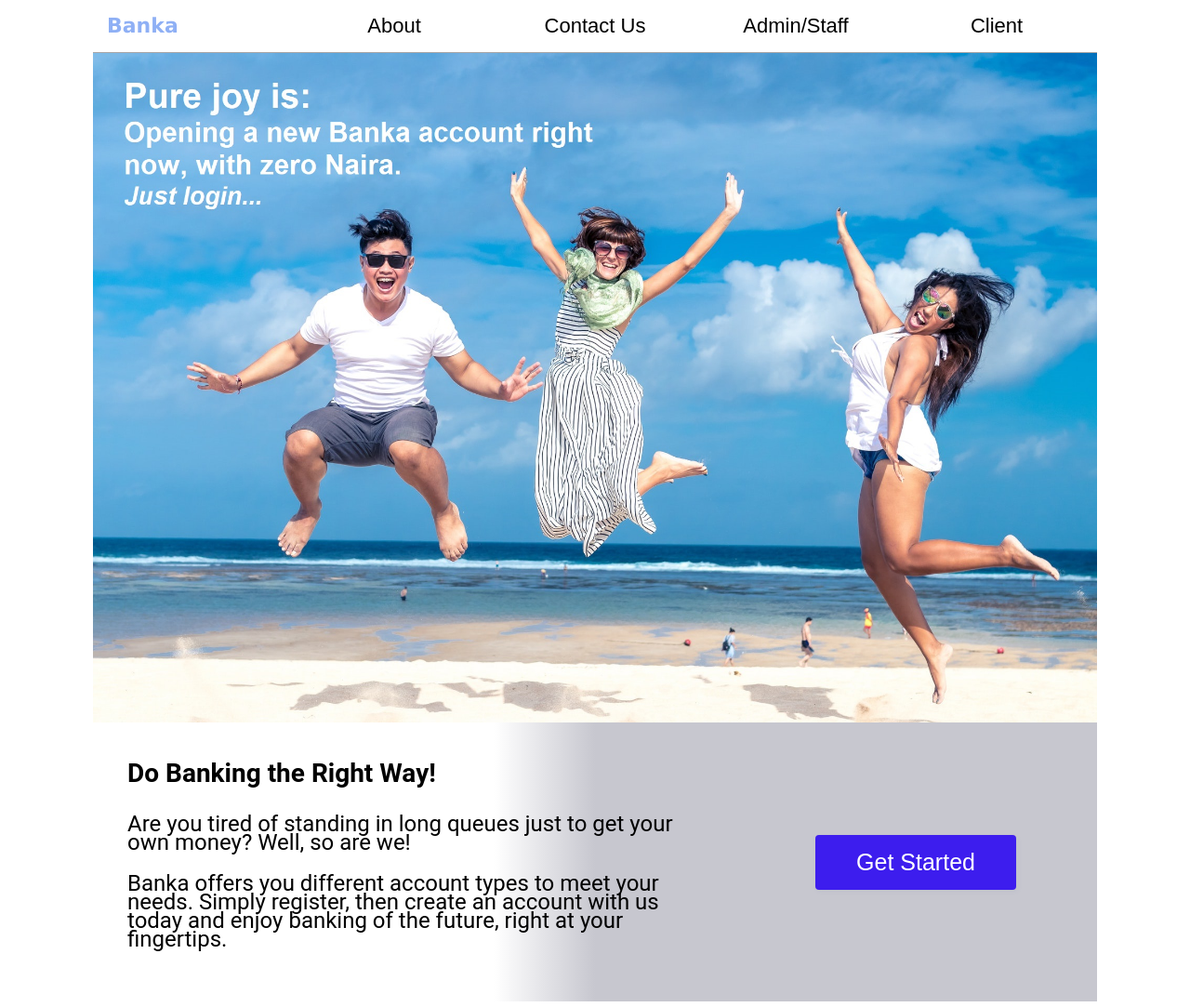
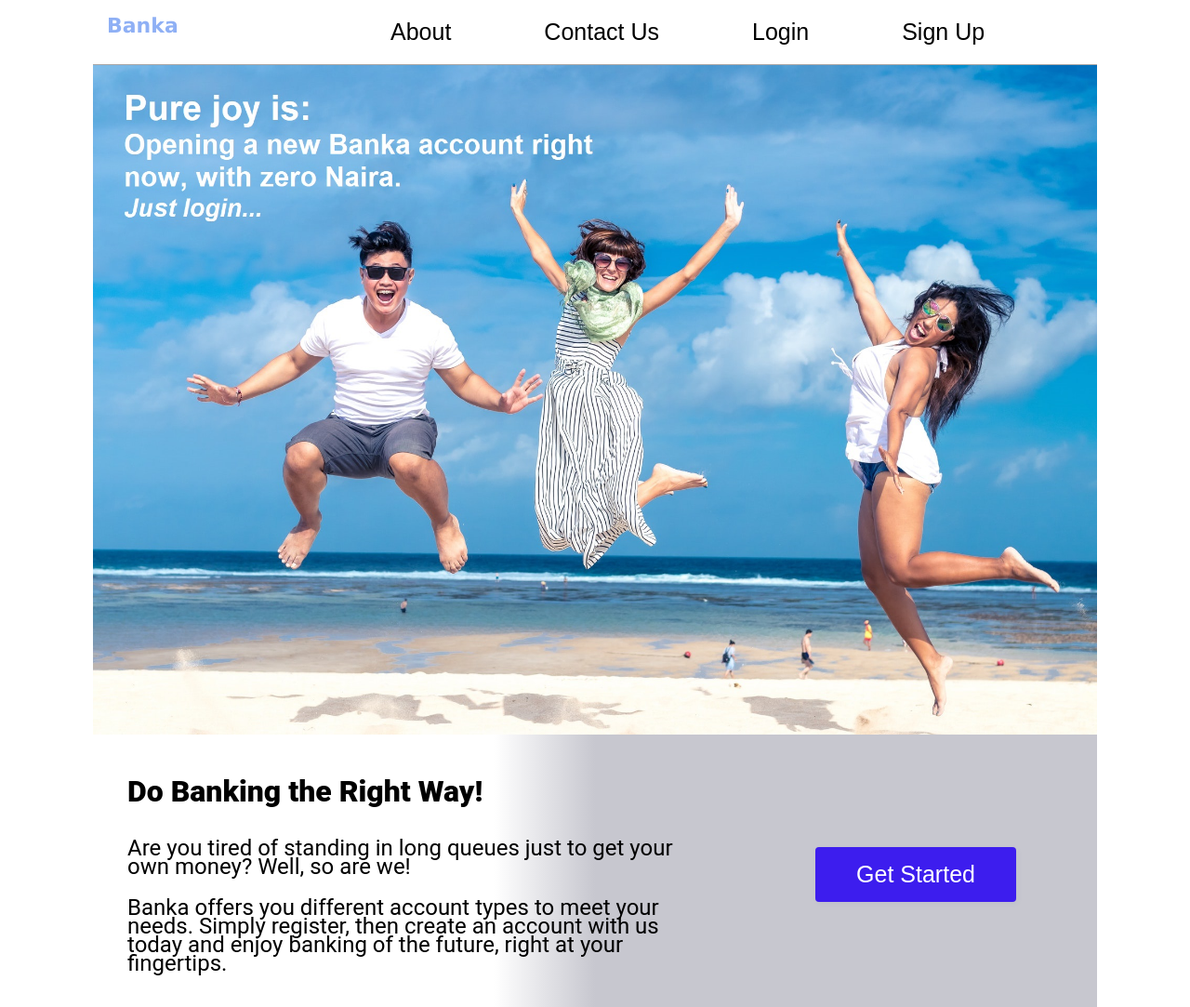
Before and after one commit to chialuka/Banka-App, a plain HTML site: page index.html in a window 1280 px wide. Shown: the top 1083 px of the page at 93% size. Drawn offline with Linux system fonts and the light colour scheme.

Commit message:
romove dropdown from landing page

```diff
--- a/index.html
+++ b/index.html
@@ -14,26 +14,17 @@
   <body>
     <header class="navbar">
       <div class="col-2 logo">Banka</div>
-      <div class="menu-icon" onclick="menuFunction(this)">
+      <div class="menu-icon col-2" onclick="menuFunction(this)">
         <div class="bar1"></div>
         <div class="bar2"></div>
         <div class="bar3"></div>
       </div>
       <div class="menu-items">
-        <a href="#about" id="about" class="col-2">About</a>
-        <a href="#contact" id="contact" class="col-2">Contact Us</a>
-        <div class="col-2 dropdown">
-          <div id="admin" class="dropdown-title">Admin/Staff</div>
-          <div class="dropdown-content">
-            <a href="staff-login/index.html">Login</a>
-          </div>
-        </div>
-        <div class="col-2 dropdown">
-          <div id="client" class="dropdown-title">Client</div>
-          <div class="dropdown-content">
-            <a href="client-login/index.html">Login</a>
-            <a href="client-signup/index.html">Sign Up</a>
-          </div>
+        <div class="col-4">
+          <a href="#about">About</a>
+          <a href="#contact">Contact Us</a>
+          <a href="client-login/index.html">Login</a>
+          <a href="client-signup/index.html">Sign Up</a>
         </div>
       </div>
     </header>
--- a/styles.css
+++ b/styles.css
@@ -29,6 +29,7 @@ body {
   background-color: var(--main-bg-color);
   margin: 6px 0;
   transition: 0.4s;
+  margin-left: 80%;
 }
 
 .change .bar1 {
@@ -51,6 +52,11 @@ body {
   width: 50%;
 }
 
+.col-4 {
+  display: inline-flex;
+  justify-content: space-evenly;
+}
+
 #content-wrapper {
   min-height: calc(100vh - 160px);
 }
@@ -62,56 +68,16 @@ body {
 }
 
 .navbar a {
-  float: left;
+  display: inline;
   color: black;
-  padding: 15px 15px;
+  padding: 15px 11px;
   text-decoration: none;
-  font-size: 18px;
+  font-size: 16px;
   transition: all 0.3s ease;
 }
 
 a:hover {
   background-color: #899ab1;
-}
-
-.dropdown {
-  float: left;
-  overflow: hidden;
-}
-
-.dropdown .dropdown-title {
-  padding: 15px 15px;
-  color: black;
-  font-size: 18px;
-}
-
-.dropdown:hover {
-  cursor: pointer;
-  background-color: #899ab1;
-}
-
-.dropdown-content {
-  display: none;
-  position: absolute;
-  z-index: 1;
-  min-width: 100px;
-  box-shadow: 0px 8px 16px 0px rgba(0, 0, 0, 0.2);
-  transition: display 0.3s ease;
-}
-
-.dropdown-content a {
-  display: block;
-  text-decoration: none;
-  float: none;
-  text-align: center;
-  padding: 12px 12px;
-}
-
-.dropdown:hover .dropdown-content {
-  display: block;
-  background-color: rgba(255, 255, 255, 0.9);
-  opacity: 1;
-  z-index: 10;
 }
 
 .logo {
@@ -201,48 +167,28 @@ footer a {
   padding: 10px;
 }
 
-#about {
-  text-align: left;
+@media (min-width: 375px) {
+  .col-4 a {
+    padding: 20px 18px;
+  }
 }
 
-#contact {
-  text-align: right;
-}
-
-#admin {
-  text-align: left;
-}
-
-#client {
-  text-align: right;
-}
-
-@media (min-width: 600px) {
+@media (min-width: 425px) {
   .menu-icon {
     display: none;
   }
   .menu-items {
     display: block;
   }
+  .col-4 a {
+    padding: 21px 12px;
+    font-size: 1.1em;
+  }
   .col-2 {
-    width: 20%;
+    width: 25%;
   }
   div .pitch {
     line-height: 20px;
-  }
-  div #about {
-    text-align: center;
-  }
-  div #contact {
-    text-align: center;
-  }
-
-  div #admin {
-    text-align: center;
-  }
-
-  div #client {
-    text-align: center;
   }
 }
 
@@ -254,15 +200,17 @@ footer a {
   .account-pitch {
     display: flex;
     justify-content: space-around;
-    font-size: 20px
+    font-size: 20px;
   }
-
   .pitch {
     font-size: var(--sm-font-size);
     font-weight: 400;
     line-height: 25px;
   }
-
+  .col-4 a {
+    padding: 20px 35px;
+    font-size: 20px;
+  }
   .pitch-text {
     width: 60%;
   }
@@ -272,36 +220,34 @@ footer a {
     align-items: center;
     justify-content: center;
     margin-top: 0;
-    padding: 50px
+    padding: 50px;
   }
   div .pitch-button a {
-    font-size: 20px
+    font-size: 20px;
   }
-  div #about {
-    font-size: 22px;
-  }
-  div #contact {
-    font-size: 22px;
-  }
-
-  div #admin {
-    font-size: 22px;
-  }
-
-  div #client {
+  div .menu-items {
     font-size: 22px;
   }
 }
 
 @media (min-width: 1024px) {
-  #content-wrapper, .navbar {
+  #content-wrapper,
+  .navbar {
     max-width: 1080px;
     margin: auto;
   }
+  div .motto {
+    font-size: 32px;
+    font-weight: 800;
+  }
+  .col-4 a {
+    padding: 20px 50px;
+    font-size: 25px;
+  }
   .account-pitch {
-    font-size: 24px
+    font-size: 24px;
   }
   div .pitch-button a {
-    font-size: 25px
+    font-size: 25px;
   }
 }
```
Also changed, not shown: client-login/index.html (+4 -0 lines).
